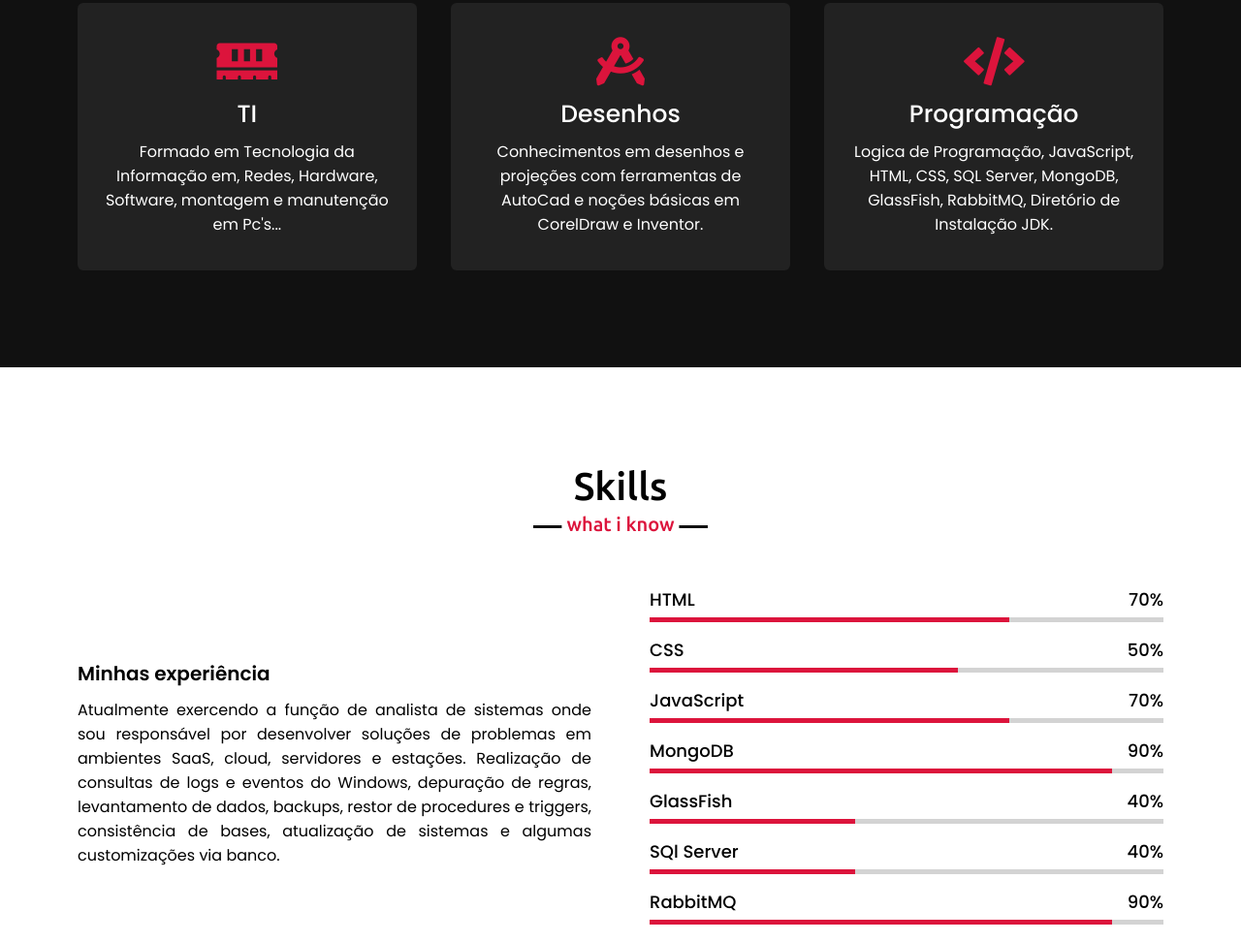
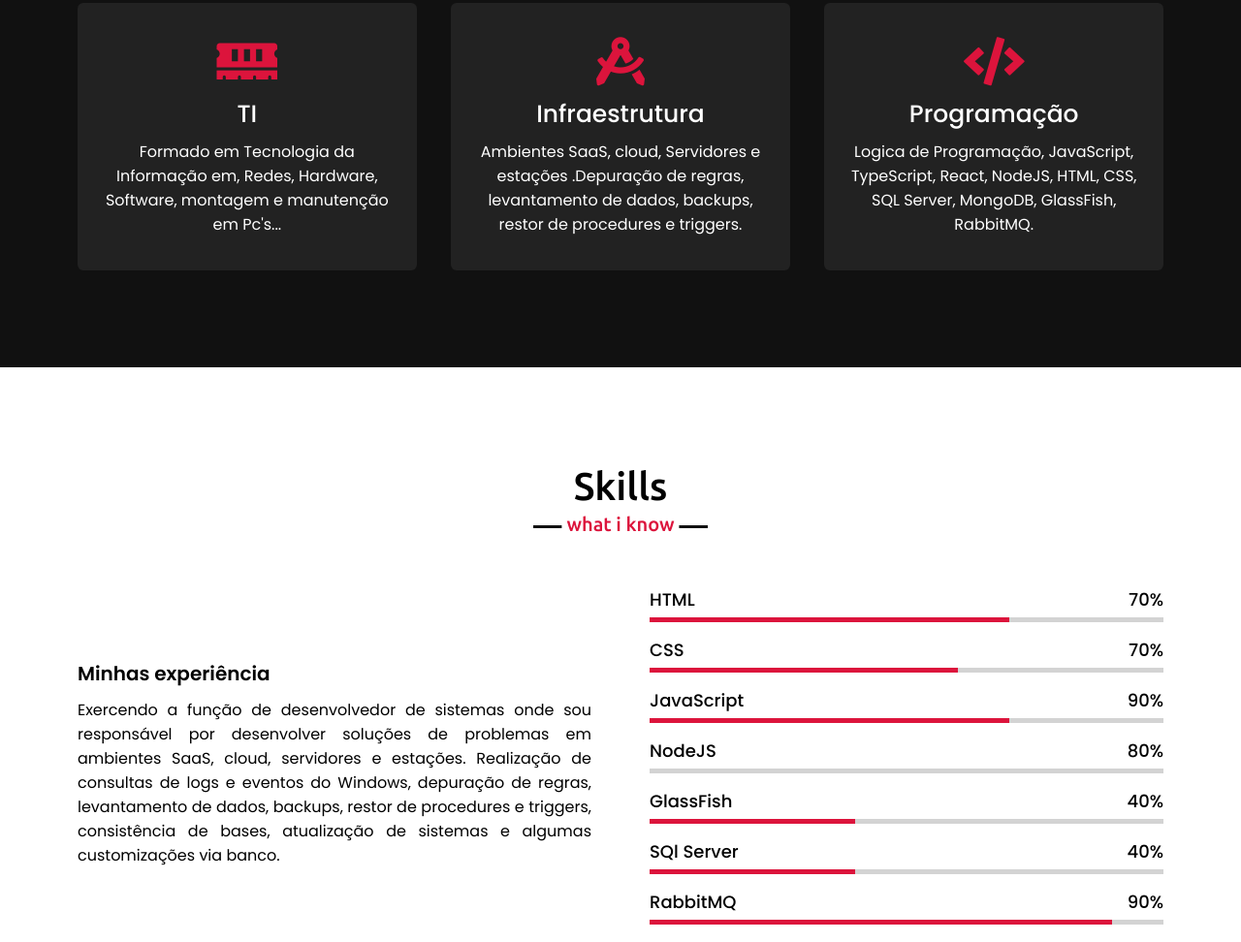
Before and after one commit to erickCFH/Web_Site, a plain HTML site: page index.html in a window 1280 px wide. Shown: the part 1756-2728 px from the top of the page at 97% size. Drawn offline with nearby package versions, Linux system fonts and the light colour scheme.

Commit message:
Update index.html

```diff
--- a/index.html
+++ b/index.html
@@ -42,7 +42,7 @@
             <div class="home-content">
                 <div class="text-1">Olá, sou</div>
                 <div class="text-2">Erick Nascimento</div>
-                <div class="text-3">E eu sou um <span class="typing"></span></div>
+                <div class="text-3"><span class="typing"></span></div>
                 <a href="#about">Mais</a>
             </div>
           </div>
@@ -59,11 +59,11 @@
                 </div>
                 <div class="column right">
                     <div class="text"><span class="typing-2"></span></div>
-                    <p>Engajada que busca sempre se tornar um profissional cada vez mais qualificado.
-                       Pretendo desenvolver meus conhecimentos, e a cada dia aprender mais e estar sempre a contribuir paro o crescimento da empresa.
-                       Tenho como meta realizar meus trabalhos sempre com responsabilidade, excelência e dedicação.
+                    <p>Engajada que busca se tornar um profissional cada vez mais qualificado.
+                       Pretendo desenvolver os meus conhecimentos e à cada dia aprender mais para contribuir com o crescimento da empresa.<br>
+                       <strong>Tenho como meta realizar os meus trabalhos sempre com responsabilidade, excelência e dedicação.</strong>
                     </p>
-                   <a href="CV/Erick+Nascimento+-+Curriculo.pdf" download="CV/Erick+Nascimento+-+Curriculo.pdf"  type="application/pdf">Download CV</a>
+                   <a href="CV/Erick Nascimento - Curriculo.pdf" download="CV/Erick Nascimento - Curriculo.pdf"  type="application/pdf">Download CV</a>
                 </div>
             </div>
         </div>
@@ -84,8 +84,9 @@
                 <div class="card">
                     <div class="box">
                         <i class="fas fa-drafting-compass"></i>
-                        <div class="text">Desenhos</div>
-                        <p>Conhecimentos em desenhos e projeções com ferramentas de AutoCad e noções básicas em CorelDraw e Inventor.
+                        <div class="text">Infraestrutura</div>
+                        <p>
+                            Ambientes SaaS, cloud, Servidores e estações .Depuração de regras, levantamento de dados, backups, restor de procedures e triggers.
                         </p>
                     </div>
                 </div>
@@ -94,7 +95,7 @@
                         <i class="fas fa-code"></i>
                         <div class="text">Programação</div>
                         <p>
-                            Logica de Programação, JavaScript, HTML, CSS, SQL Server, MongoDB, GlassFish, RabbitMQ, Diretório de Instalação JDK.
+                            Logica de Programação, JavaScript, TypeScript, React, NodeJS, HTML, CSS, SQL Server, MongoDB, GlassFish, RabbitMQ.
                         </p>
                     </div>
                 </div>
@@ -111,7 +112,7 @@
                 <div class="column left">
                     <div class="text">Minhas experiência</div>
                     <p>
-                        Atualmente exercendo a função de analista de sistemas onde sou responsável por desenvolver soluções de problemas em ambientes SaaS,
+                        Exercendo a função de desenvolvedor de sistemas onde sou responsável por desenvolver soluções de problemas em ambientes SaaS,
                         cloud, servidores e estações. Realização de consultas de logs e eventos do Windows, depuração de regras, levantamento de dados, backups,
                         restor de procedures e triggers, consistência de bases, atualização de sistemas e algumas customizações via banco.
                     </p>
@@ -127,23 +128,23 @@
                     <div class="bars">
                         <div class="info">
                             <span>CSS</span>
-                            <span>50%</span>
+                            <span>70%</span>
                         </div>
                         <div class="line css"></div>
                     </div>
                     <div class="bars">
                         <div class="info">
                             <span>JavaScript</span>
-                            <span>70%</span>
+                            <span>90%</span>
                         </div>
                         <div class="line js"></div>
                     </div>
                     <div class="bars">
                         <div class="info">
-                            <span>MongoDB</span>
-                            <span>90%</span>
+                            <span>NodeJS</span>
+                            <span>80%</span>
                         </div>
-                        <div class="line MongoDB"></div>
+                        <div class="line NodeJS"></div>
                     </div>
                     <div class="bars">
                         <div class="info">
```
